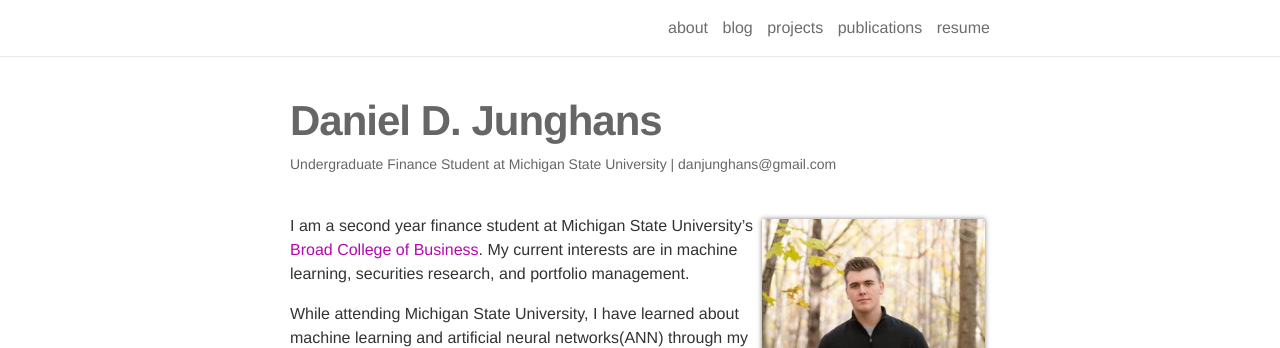
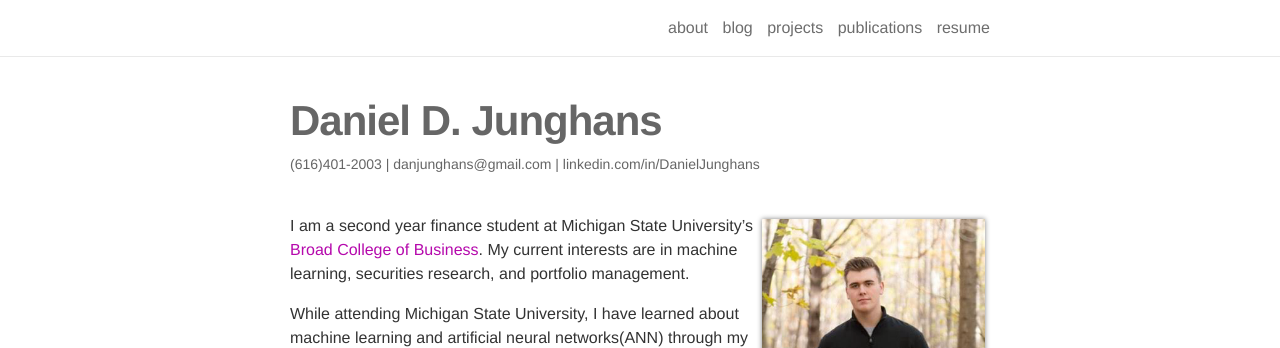
Before and after one commit to DanielJunghans/danieljunghans.github.io, a Jekyll site: the page built from _pages/about.md, in a window 1280 px wide. Shown: the top 348 px of the page. Built offline with Jekyll 4.4.1, drawn with Linux system fonts in a browser that asks for light colours; nearby versions of some CDN libraries.

Commit message:
changed description

```diff
--- a/_pages/about.md
+++ b/_pages/about.md
@@ -2,7 +2,7 @@
 layout: about
 permalink: /
 title: <strong>Daniel D. Junghans</strong>
-description: Undergraduate Finance Student at Michigan State University | danjunghans@gmail.com
+description: (616)401-2003 | danjunghans@gmail.com | linkedin.com/in/DanielJunghans
 
 profile:
   align: right
```
